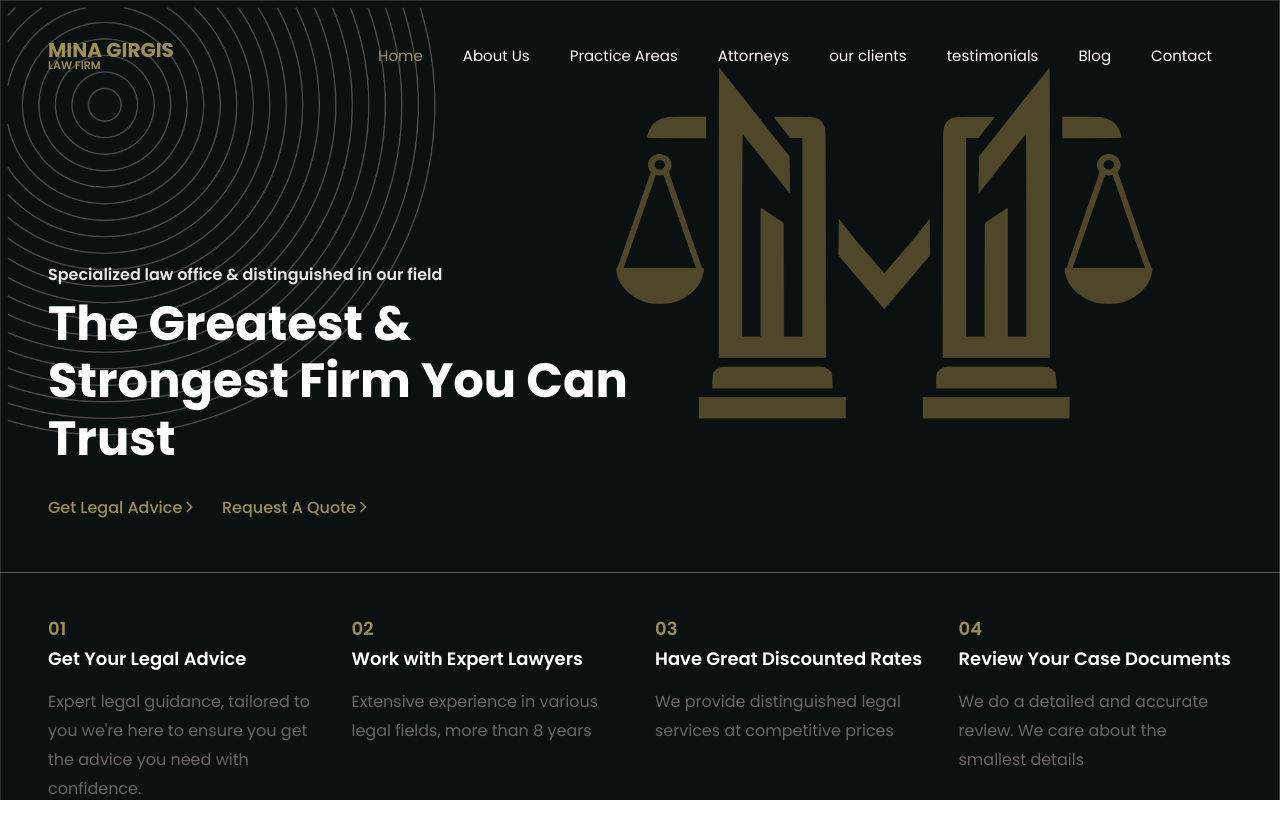
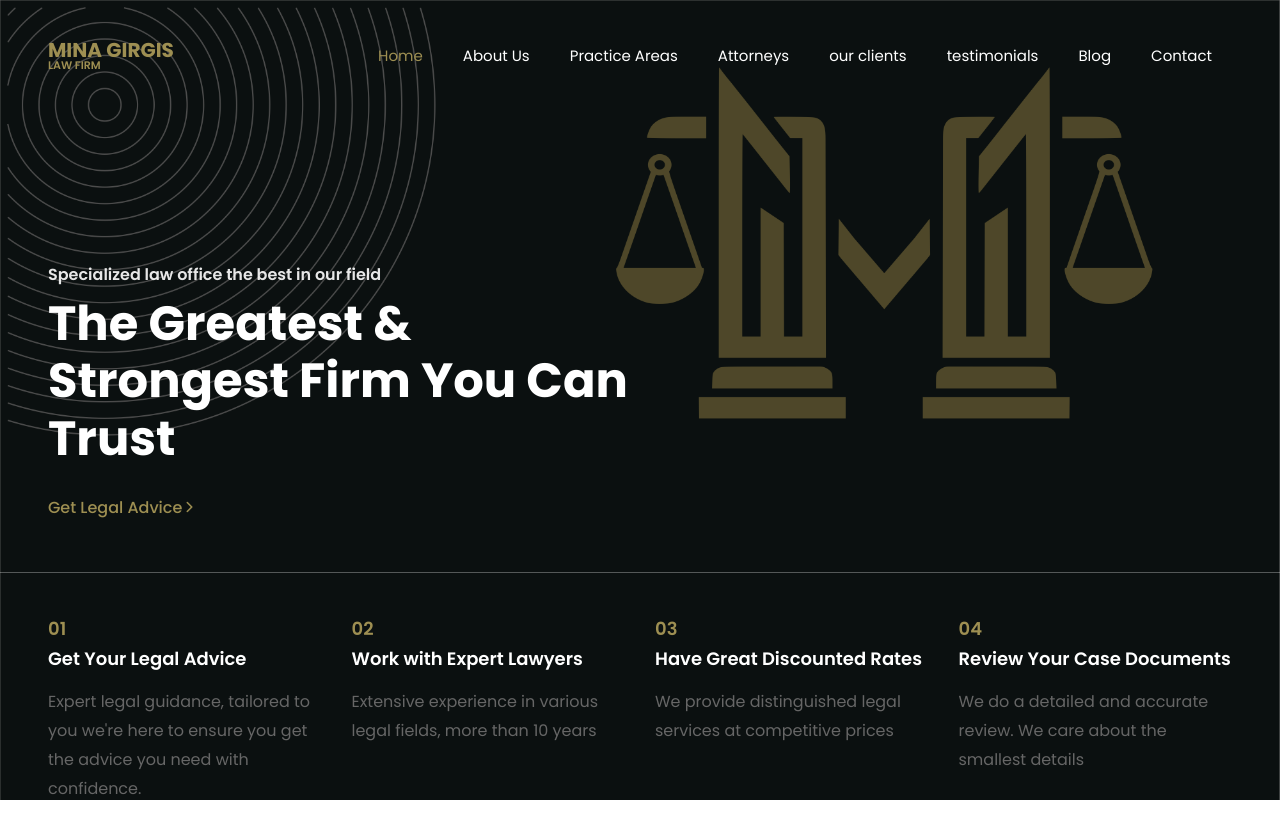
Before and after one commit to Mina-Girgis-Law-Firm/minalawfirm, a plain HTML site: page index.html in a window 1280 px wide. Shown: the top 823 px of the page. Drawn offline with Linux system fonts and the light colour scheme; some packages are replaced by stand-ins of ours; no server answers; files whose address does not match are found by name; a web font is replaced by a local one.

Commit message:
index.html

```diff
--- a/index.html
+++ b/index.html
@@ -55,9 +55,9 @@
       <div class="container-fluid px-md-5">
         <div class="row no-gutters slider-text js-fullheight align-items-center justify-content-start" data-scrollax-parent="true">
           <div class="col-md-6 ftco-animate">
-          	<h2 class="subheading">Specialized law office &amp; distinguished in our field</h2>
+          	<h2 class="subheading">Specialized law office the best in our field</h2>
             <h1 class="mb-4">The Greatest &amp; Strongest Firm You Can Trust</h1>
-            <p><a href="https://docs.google.com/forms/d/e/1FAIpQLSc6d1fFIXKbHecJxnY5l6JJPQGFfKwGCpj-NVVm817zIVj_Qg/viewform?embedded=true&fbclid=IwY2xjawI05fFleHRuA2FlbQIxMQABHZfD6Bx7qYXsPyy-8o-0alEpgUspy0GmS_AFys7AigzMRFmdtKQMAOBmiA_aem_aip1HwXiweKfVZ_3Mufu6g" class="btn-custom mr-md-4">Get Legal Advice <span class="ion-ios-arrow-forward"></span></a> <a href="#" class="btn-custom">Request A Quote <span class="ion-ios-arrow-forward"></span></a></p>
+            <p><a href="https://docs.google.com/forms/d/e/1FAIpQLSc6d1fFIXKbHecJxnY5l6JJPQGFfKwGCpj-NVVm817zIVj_Qg/viewform?embedded=true&fbclid=IwY2xjawI05fFleHRuA2FlbQIxMQABHZfD6Bx7qYXsPyy-8o-0alEpgUspy0GmS_AFys7AigzMRFmdtKQMAOBmiA_aem_aip1HwXiweKfVZ_3Mufu6g" class="btn-custom mr-md-4">Get Legal Advice <span class="ion-ios-arrow-forward"></span></a>
           </div>
         </div>
       </div>
@@ -77,7 +77,7 @@
             <div class="media-body">
             	<span class="num">02</span>
               <h3 class="heading mb-3"><a href="#">Work with Expert Lawyers</a></h3>
-              <p>Extensive experience in various legal fields, more than 8 years</p>
+              <p>Extensive experience in various legal fields, more than 10 years</p>
             </div>
           </div>
           <div class="col-md-3 services align-self-stretch ftco-animate">
```
